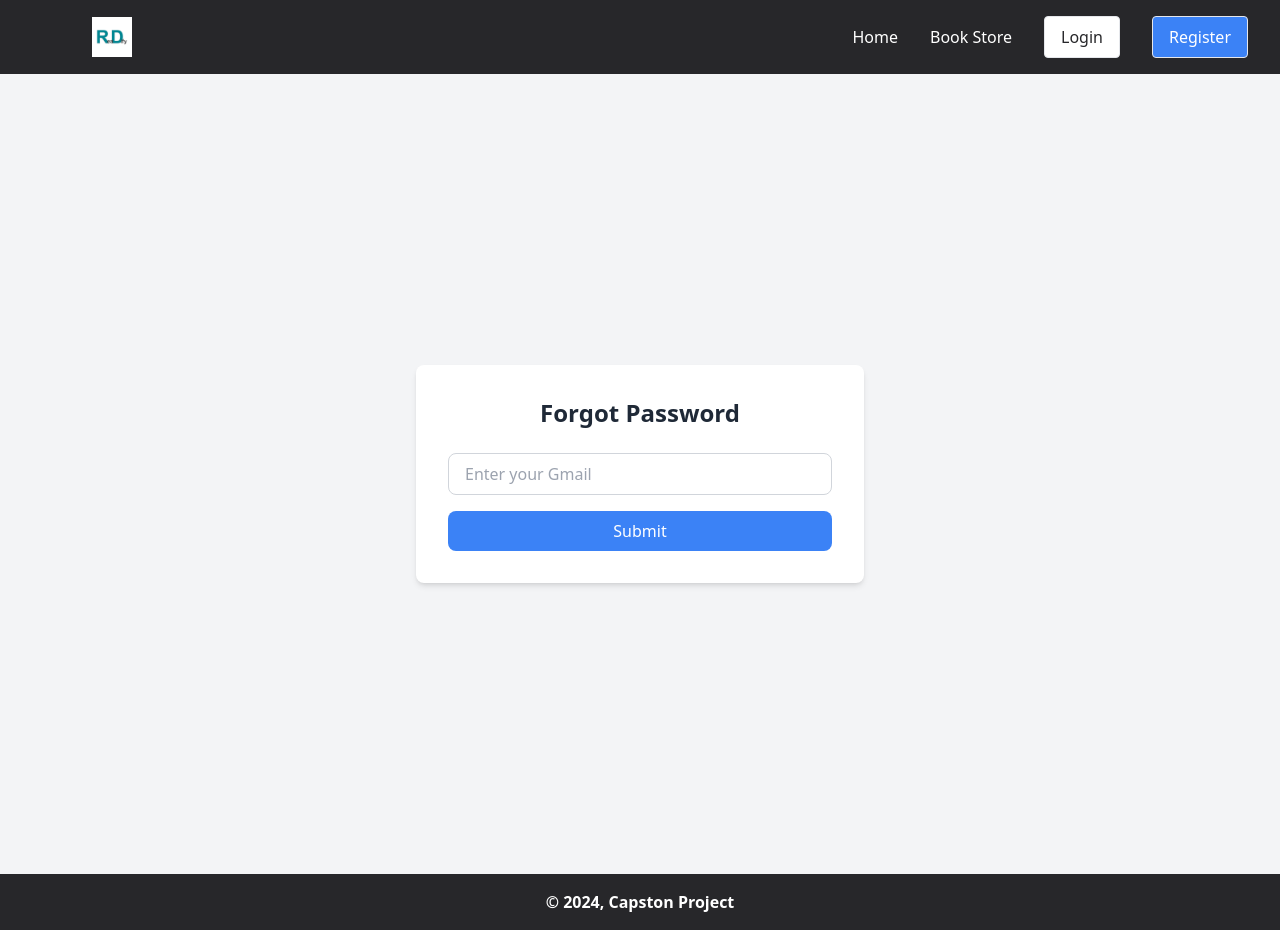
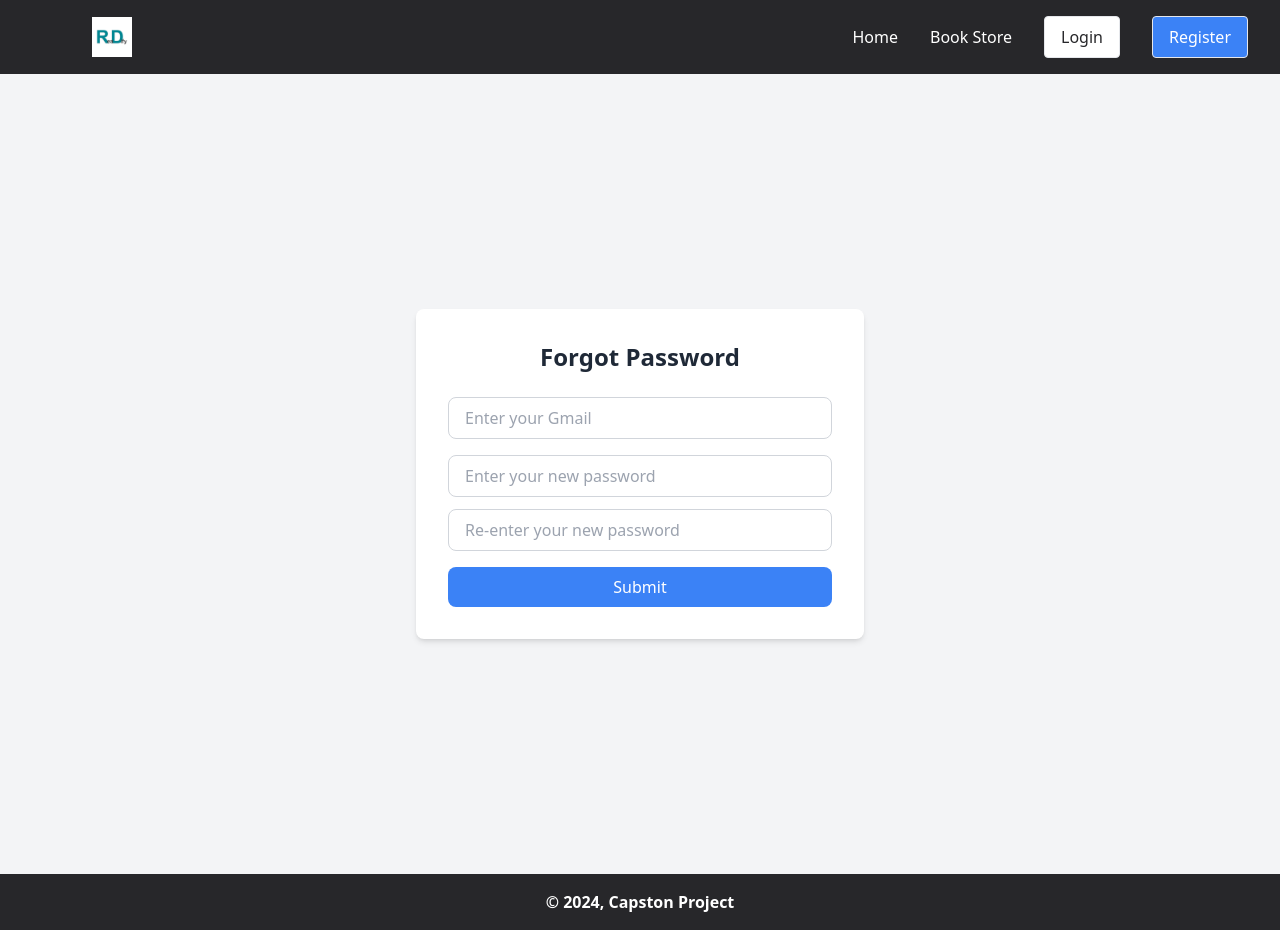
Before and after one commit to guyunxiang/capstone-frontend, a React (Vite) app: page /forgot-password in a window 1280 px wide. Built offline with nearby package versions, Linux system fonts and the light colour scheme.

Commit message:
complete reset password page

```diff
--- a/src/pages/ForgotPassword.jsx
+++ b/src/pages/ForgotPassword.jsx
@@ -1,75 +1,149 @@
-import { useState } from "react";
-import { useNavigate } from "react-router-dom";
-import { toast } from 'react-toastify'
+import { toast } from "react-toastify";
+import { useState, useEffect } from "react";
+import { useSearchParams, useNavigate } from "react-router-dom";
 
 const ForgotPassword = () => {
-  const [email, setEmail] = useState("");
-  const [error, setError] = useState(null);
-  const [success, setSuccess] = useState(null);
+  const [resetFormVisible, setResetFormVisible] = useState(false);
+
+  const [searchParams] = useSearchParams();
+  const [email, token] = [searchParams.get("email"), searchParams.get("token")];
   const navigate = useNavigate();
 
+  const [form, setForm] = useState({});
+
+  useEffect(() => {
+    if (email && token) {
+      setForm({ email, token });
+      setResetFormVisible(true);
+    }
+  }, [email, token]);
+
+  // Handle form input change
   const handleChange = (e) => {
-    setEmail(e.target.value);
+    setForm({ ...form, [e.target.name]: e.target.value });
   };
 
-  const handleSubmit = async (e) => {
-    e.preventDefault();
+  // Validate password and re-password
+  const validateFormPassword = () => {
+    if (form.password !== form["re-password"]) {
+      toast.error("Passwords do not match.");
+      return false;
+    }
+    return true;
+  };
+
+  // Send email to reset password
+  const handleSendEmail = async () => {
+    if (resetFormVisible) return;
+    if (!form.email) {
+      return toast.error("Please enter your email.");
+    }
     try {
-      const response = await fetch("/api/users/reset-password", {
+      const response = await fetch("/api/users/forgot-password", {
         method: "POST",
         headers: {
           "Content-Type": "application/json",
         },
-        body: JSON.stringify({ email }),
+        body: JSON.stringify({ email: form.email }),
       });
 
       if (response.ok) {
         toast(
-          `If this email is registered, you will receive a reset link shortly.`,
-          {
-            position: "bottom-right",
-            autoClose: 5000,
-            hideProgressBar: false,
-            closeOnClick: true,
-            pauseOnHover: true,
-            draggable: true,
-            theme: "dark",
-          }
+          "If this email is registered, you will receive a reset link shortly."
         );
-        setError(null); // Clear any previous errors
-        // Optionally, redirect to login or another page after success
       } else {
         const result = await response.json();
-        setError(result.message); // Show error message if any
+        toast.error(result.message);
       }
     } catch (err) {
-      setError("An error occurred. Please try again.");
+      toast.error("An error occurred. Please try again.");
       console.error("Error:", err);
     }
+  };
+
+  // Reset password
+  const handleResetPassword = async () => {
+    if (!resetFormVisible) return;
+    if (!validateFormPassword()) return;
+    try {
+      const response = await fetch("/api/users/reset-password", {
+        method: "PUT",
+        headers: {
+          "Content-Type": "application/json",
+        },
+        body: JSON.stringify({ email, token, password: form.password }),
+      });
+
+      if (response.ok) {
+        toast("Password reset successfully!");
+        navigate("/login?email=" + email);
+        setForm({});
+        setResetFormVisible(false);
+      } else {
+        const result = await response.json();
+        toast.error(result.message);
+      }
+    } catch (err) {
+      toast.error("An error occurred. Please try again.");
+      console.error("Error in reset password:", err);
+    }
+  };
+
+  // Handle form submission
+  const handleSubmit = async (e) => {
+    e.preventDefault();
+    await handleSendEmail();
+    await handleResetPassword();
+  };
+
+  // Render reset password form
+  const renderResetForm = () => {
+    return (
+      <div className="flex flex-col gap-3">
+        <input
+          type="password"
+          name="password"
+          placeholder="Enter your new password"
+          onChange={handleChange}
+          required
+          className="w-full px-4 py-2 border border-gray-300 rounded-lg focus:outline-none focus:ring-2 focus:ring-blue-500"
+        />
+        <input
+          type="password"
+          name="re-password"
+          placeholder="Re-enter your new password"
+          onChange={handleChange}
+          required
+          className="w-full px-4 py-2 border border-gray-300 rounded-lg focus:outline-none focus:ring-2 focus:ring-blue-500"
+        />
+      </div>
+    );
   };
 
   return (
     <div className="flex items-center justify-center min-h-screen bg-gray-100">
       <div className="w-full max-w-md p-8 space-y-6 bg-white shadow-md rounded-lg">
-        <h2 className="text-2xl font-semibold text-center text-gray-800">Forgot Password</h2>
+        <h2 className="text-2xl font-semibold text-center text-gray-800">
+          Forgot Password
+        </h2>
         <form onSubmit={handleSubmit} className="space-y-4">
           <input
             type="email"
             name="email"
             placeholder="Enter your Gmail"
-            value={email}
+            value={form.email}
             onChange={handleChange}
+            disabled={token}
             required
             className="w-full px-4 py-2 border border-gray-300 rounded-lg focus:outline-none focus:ring-2 focus:ring-blue-500"
           />
+          {renderResetForm()}
           <button
             type="submit"
             className="w-full px-4 py-2 text-white bg-blue-500 rounded-lg hover:bg-blue-600 focus:outline-none focus:ring-2 focus:ring-blue-500 focus:ring-opacity-50"
           >
             Submit
           </button>
-          {error && <p className="text-sm text-red-500 text-center">{error}</p>}
-          {success && <p className="text-sm text-green-500 text-center">{success}</p>}
         </form>
       </div>
     </div>
```
